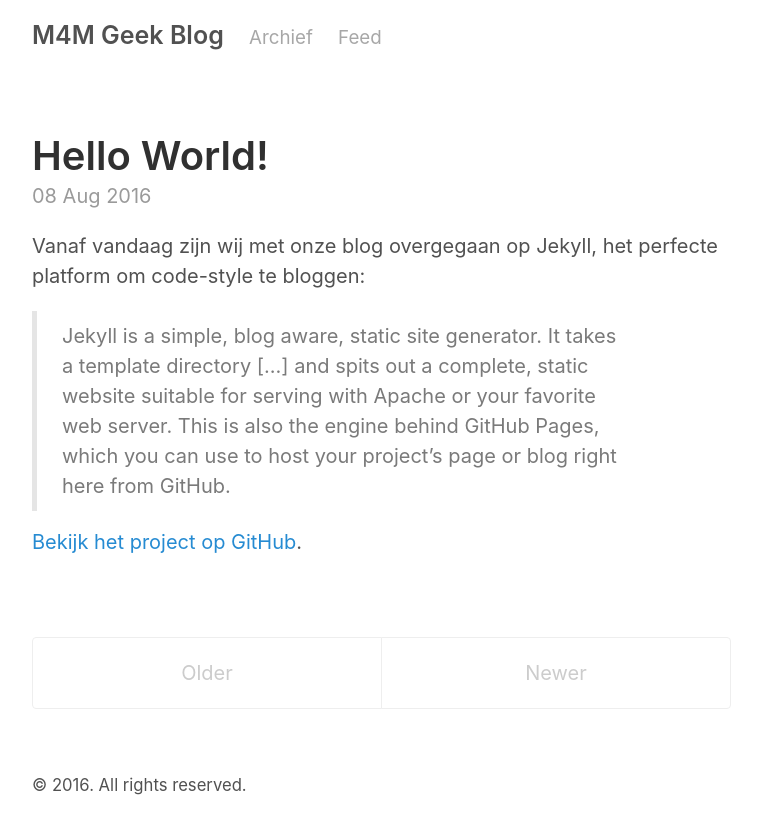
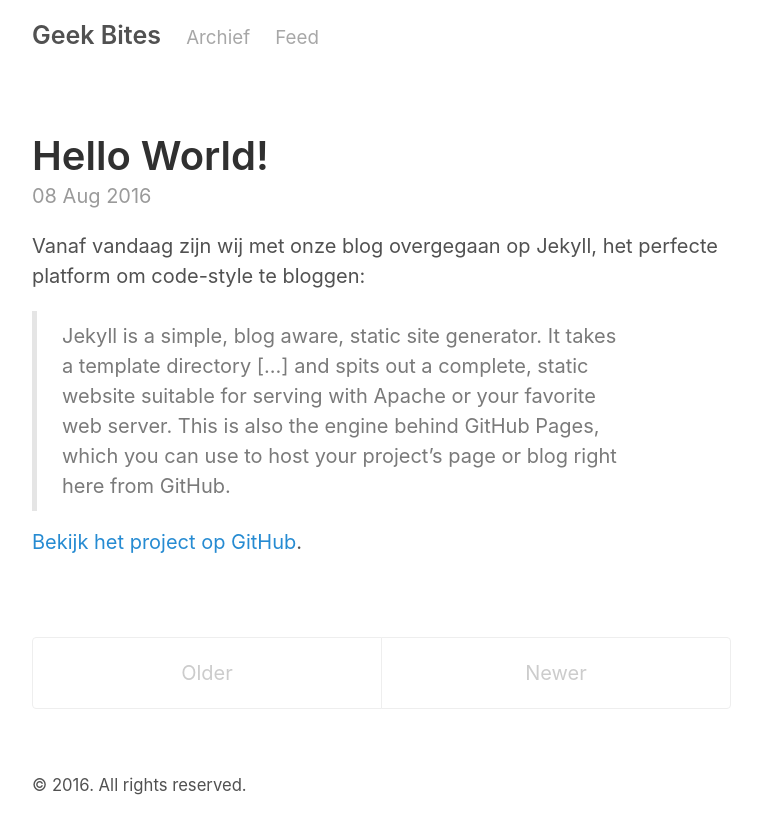
Before and after one commit to move4mobile/geekbites, a Jekyll site: the page built from index.html, in a window 1280 px wide. Shown: the top 834 px of the page, without its empty margins (258-1020 px from the left). Built offline with Jekyll 4.4.1, drawn with Linux system fonts in a browser that asks for light colours; the list of posts is cut into pages by our own code.

Commit message:
Update blog title

```diff
--- a/_config.yml
+++ b/_config.yml
@@ -2,7 +2,7 @@
 permalink:           pretty
 
 # Setup
-title:               M4M Geek Blog
+title:               Geek Bites
 tagline:             Blog by M4M developers
 url:                 https://move4mobile.github.io
 paginate:            1
```
